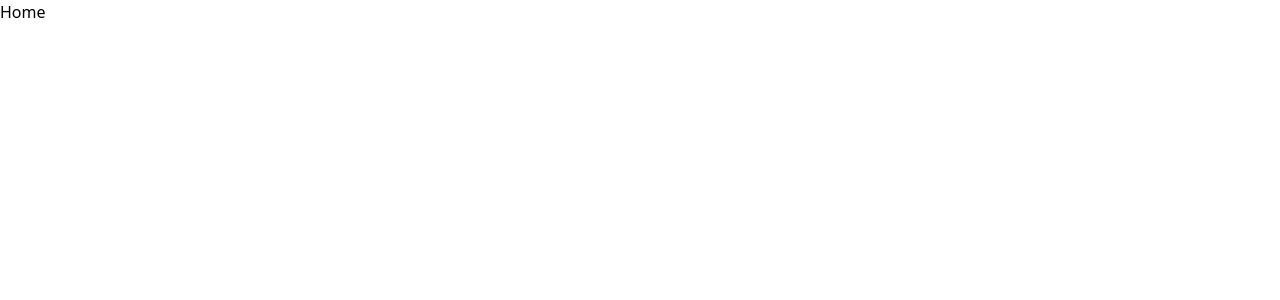
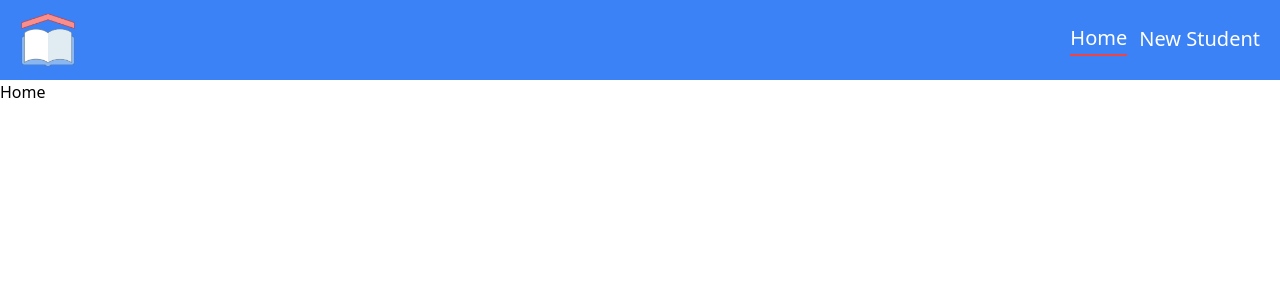
Before and after one commit to Matheus-Pombeiro/high-school-system, a React (Create React App) app: page / in a window 1280 px wide. Shown: the top 300 px of the page. Built offline with nearby package versions, Linux system fonts and the light colour scheme.

Commit message:
feat: navbar

```diff
--- a/src/components/Header/index.js
+++ b/src/components/Header/index.js
@@ -1,7 +1,26 @@
+import { NavLink } from "react-router-dom";
+import HeaderLink from "../HeaderLink";
+
 const Header = () => {
     return (
-        <header>
+        <header className="box-border py-3 px-5 bg-blue-500 flex justify-between items-center">
+            <NavLink to="/" >
+                <img
+                    src="/assets/logo.png"
+                    alt="Logo"
+                    title="Home"
+                    className="h-14"
+                />
+            </NavLink>
 
+            <nav className="box-border flex justify-between items-center gap-3">
+                <HeaderLink to="/" >
+                    Home
+                </HeaderLink>
+                <HeaderLink to="/new-student" >
+                    New Student
+                </HeaderLink>
+            </nav>
         </header>
     );
 };
```
